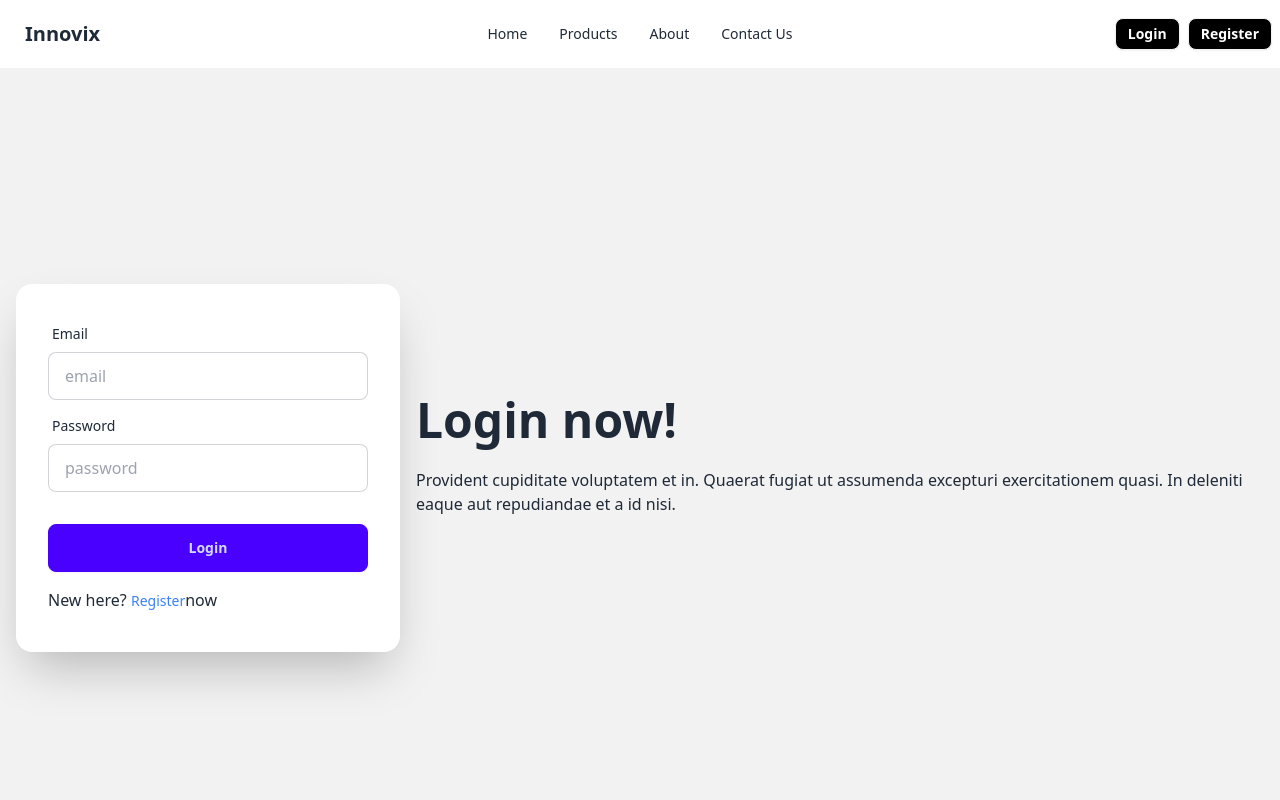
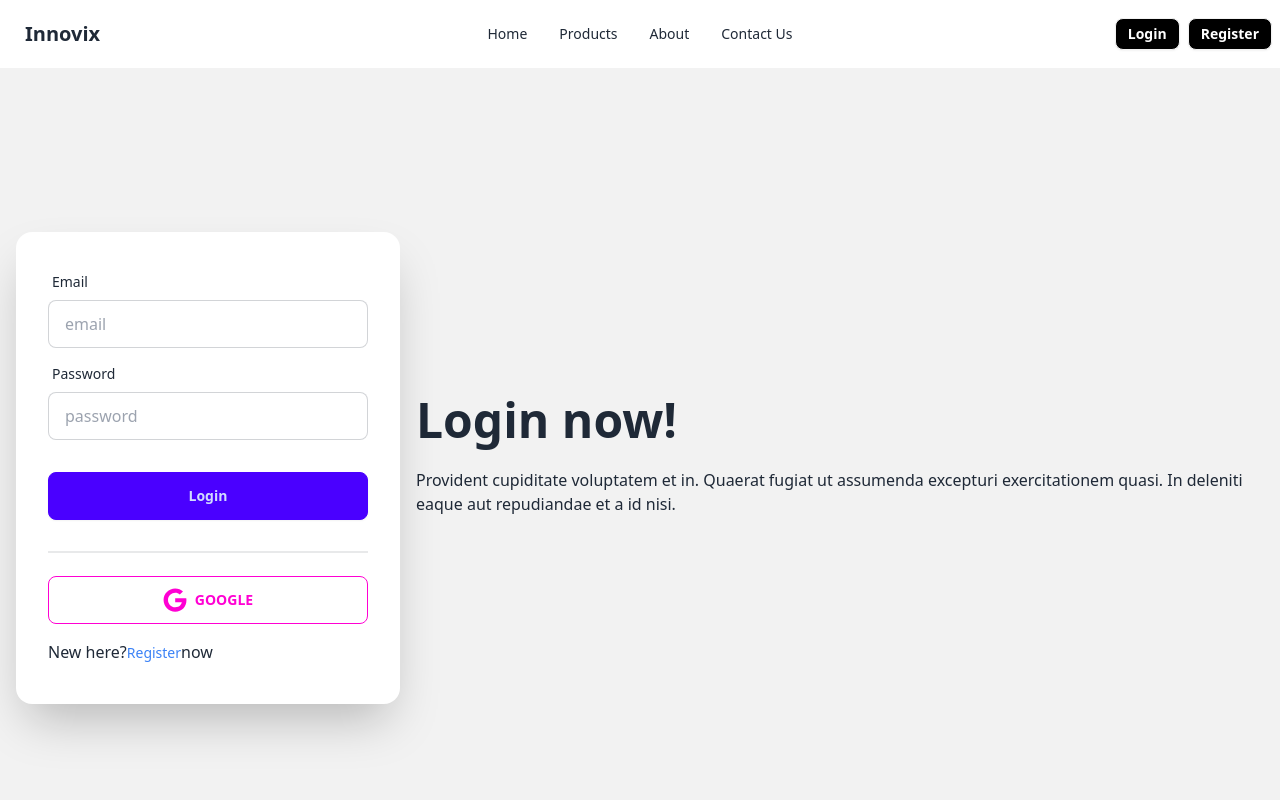
Before and after one commit to Shanto93/Innovix, a React (Vite) app in the folder innovix-client/: page /login in a window 1280 px wide. Shown: the top 800 px of the page. Built offline with nearby package versions, Linux system fonts and the light colour scheme; no server answers.

Commit message:
Google login implemented

```diff
--- a/innovix-client/package.json
+++ b/innovix-client/package.json
@@ -15,6 +15,7 @@
     "react": "^18.3.1",
     "react-dom": "^18.3.1",
     "react-hook-form": "^7.54.0",
+    "react-icons": "^5.4.0",
     "react-router": "^7.0.2",
     "sonner": "^1.7.1"
   },
--- /dev/null
+++ b/innovix-client/src/components/Authentication/GoogleLogin.jsx
@@ -0,0 +1,28 @@
+import { useNavigate } from "react-router";
+import useAuth from "../../hooks/useAuth";
+import { FaGoogle } from "react-icons/fa";
+import { toast } from "sonner";
+
+const GoogleLogin = () => {
+  const { googleLogin } = useAuth();
+  const navigate = useNavigate();
+  const handleGoogleLogin = () => {
+    googleLogin().then(() => {
+      navigate("/");
+      toast.success("User sucessfully logged in");
+    });
+  };
+  return (
+    <div>
+      <div className="divider"></div>
+      <button
+        onClick={handleGoogleLogin}
+        className="btn btn-outline btn-secondary w-full"
+      >
+        <FaGoogle className="text-2xl" /> GOOGLE
+      </button>
+    </div>
+  );
+};
+
+export default GoogleLogin;
--- a/innovix-client/src/pages/Login/Login.jsx
+++ b/innovix-client/src/pages/Login/Login.jsx
@@ -1,6 +1,8 @@
 import { Link, useNavigate } from "react-router";
 import useAuth from "../../hooks/useAuth";
 import { useForm } from "react-hook-form";
+import { toast } from "sonner";
+import GoogleLogin from "../../components/Authentication/GoogleLogin";
 
 const Login = () => {
   const { loginUser } = useAuth();
@@ -14,6 +16,7 @@ const Login = () => {
   const onSubmit = (data) => {
     loginUser(data.email, data.password);
     navigate("/");
+    toast.success("User sucessfully logged in");
   };
   return (
     <div className="hero bg-base-200 min-h-screen">
@@ -79,8 +82,9 @@ const Login = () => {
                 Login
               </button>
             </div>
+            <GoogleLogin></GoogleLogin>
             <h2 className="my-2">
-              New here?{" "}
+              New here?
               <Link to="/register">
                 <span className="text-blue-500 text-sm">Register</span>
               </Link>
--- a/innovix-client/src/pages/Register/Register.jsx
+++ b/innovix-client/src/pages/Register/Register.jsx
@@ -2,6 +2,7 @@ import { Link, useNavigate } from "react-router";
 import useAuth from "../../hooks/useAuth";
 import { useForm } from "react-hook-form";
 import { toast } from "sonner";
+import GoogleLogin from "../../components/Authentication/GoogleLogin";
 
 const Register = () => {
   const { createUser } = useAuth();
@@ -144,6 +145,7 @@ const Register = () => {
                 Register
               </button>
             </div>
+            <GoogleLogin></GoogleLogin>
             <h2 className="my-2">
               Already have account?{" "}
               <Link to="/login">
```
Also changed, not shown: 1 other file (tests, documents, lock files or other folders).
